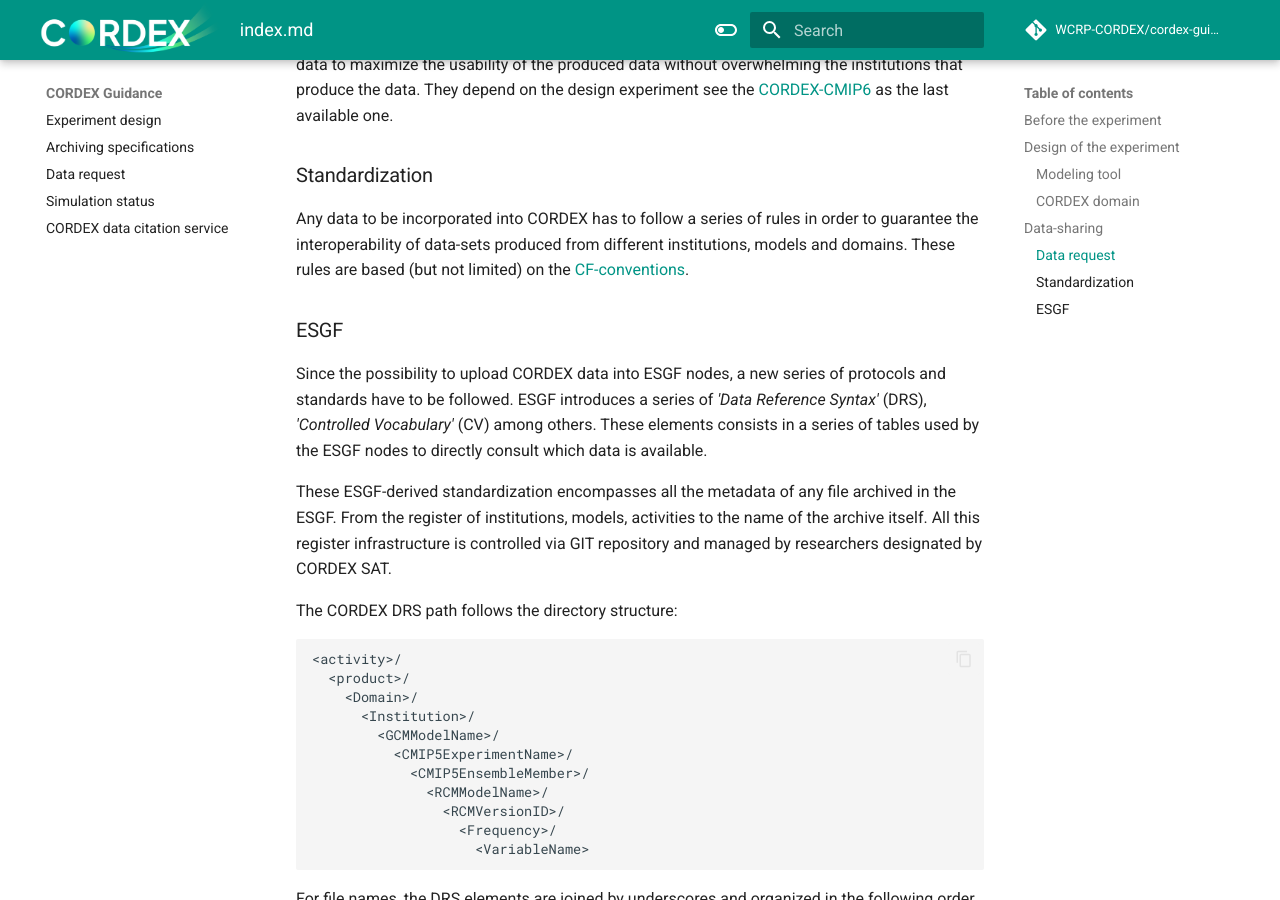
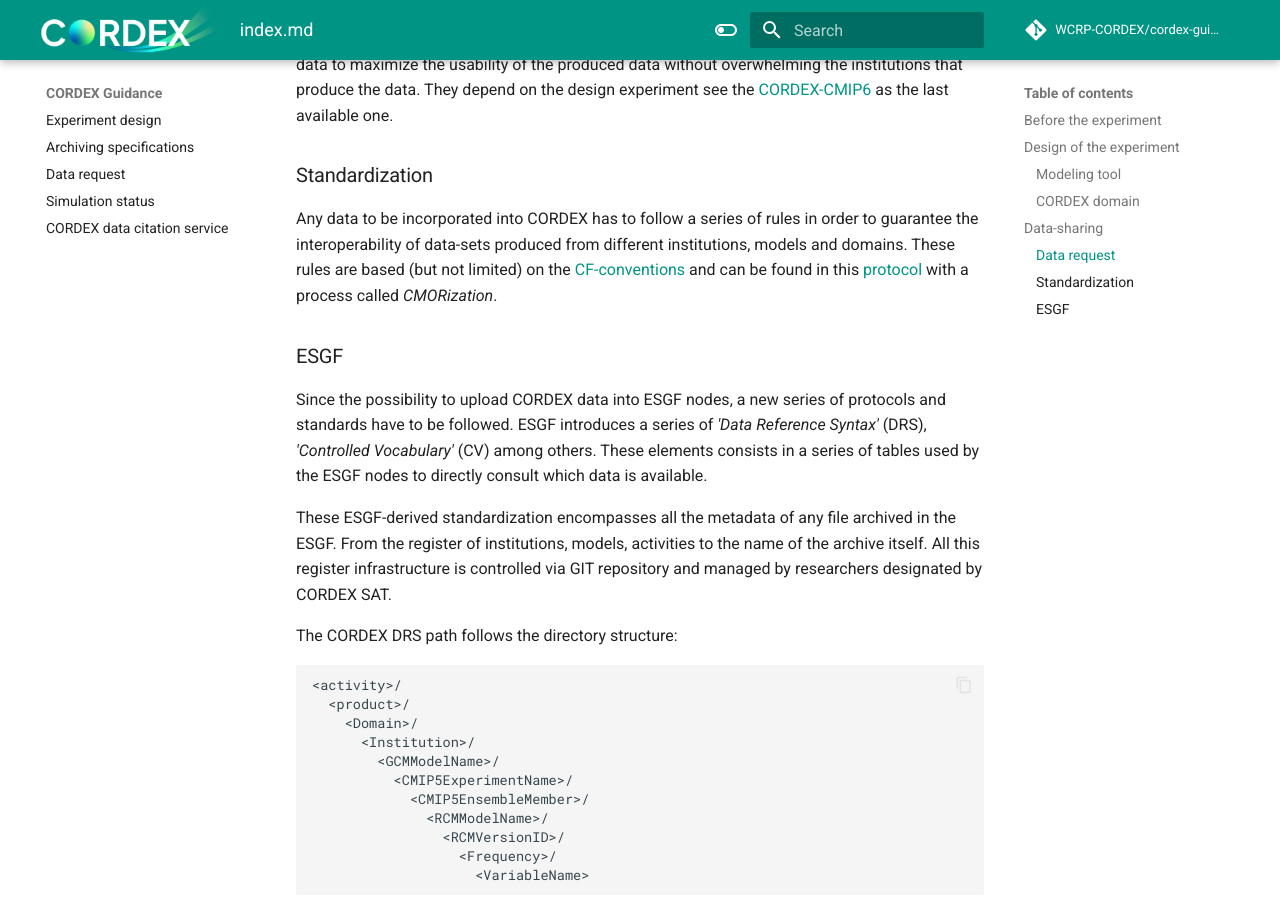
Before and after one commit to WCRP-CORDEX/cordex-guidance, an MkDocs documentation site: the page built from docs/index.md, in a window 1280 px wide and 900 px high, scrolled down 2673 px. Built offline with MkDocs 1.6.1 and Material for MkDocs 9.7.7, drawn with Linux system fonts in a browser that asks for light colours; comment, search, counter and statistics services are not loaded; the version menu is left out.

Commit message:
Adding CMORization refrerence

```diff
--- a/docs/index.md
+++ b/docs/index.md
@@ -85,7 +85,7 @@ They depend on the design experiment see the [CORDEX-CMIP6](https://wcrp-cordex.
 
 ### Standardization
 Any data to be incorporated into CORDEX has to follow a series of rules in order to guarantee the interoperability of data-sets produced from different institutions, models and domains.
-These rules are based (but not limited) on the [CF-conventions](https://cfconventions.org/).
+These rules are based (but not limited) on the [CF-conventions](https://cfconventions.org/) and can be found in this [protocol](url) with a process called _CMORization_.
 
 ### ESGF
 Since the possibility to upload CORDEX data into ESGF nodes, a new series of protocols and standards have to be followed.
```
